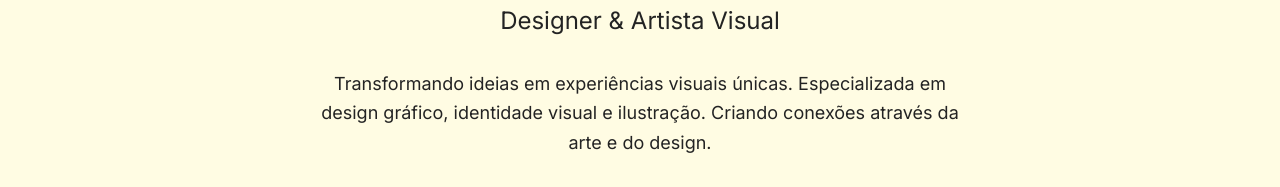
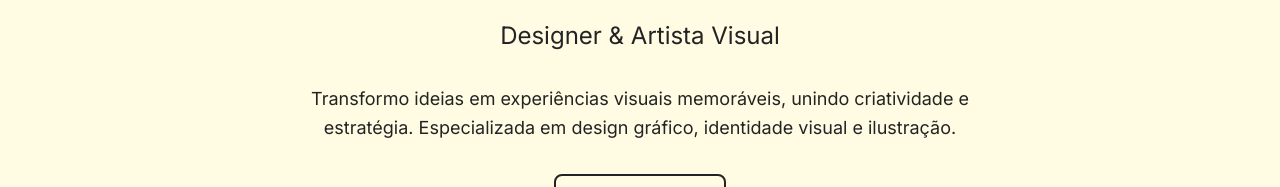
Before and after one commit to augustcaio/artist-portfolio-template, a Next.js app: page / in a window 1280 px wide. Shown: the part 383-570 px from the top of the page. Built offline with nearby package versions, Linux system fonts and the light colour scheme; no server answers; the database is empty.

Commit message:
Update profile description for clarity and impact, emphasizing creativity and strategy in visual design.

```diff
--- a/components/Profile.tsx
+++ b/components/Profile.tsx
@@ -49,9 +49,9 @@ export function Profile() {
           {/* Descrição */}
           <AnimatedSection delay={0.8} direction="up">
             <p className="text-lg text-[#232323] max-w-2xl mx-auto mb-8 leading-relaxed">
-              Transformando ideias em experiências visuais únicas. Especializada
-              em design gráfico, identidade visual e ilustração. Criando
-              conexões através da arte e do design.
+              Transformo ideias em experiências visuais memoráveis, unindo
+              criatividade e estratégia. Especializada em design gráfico,
+              identidade visual e ilustração.
             </p>
           </AnimatedSection>
 
```
